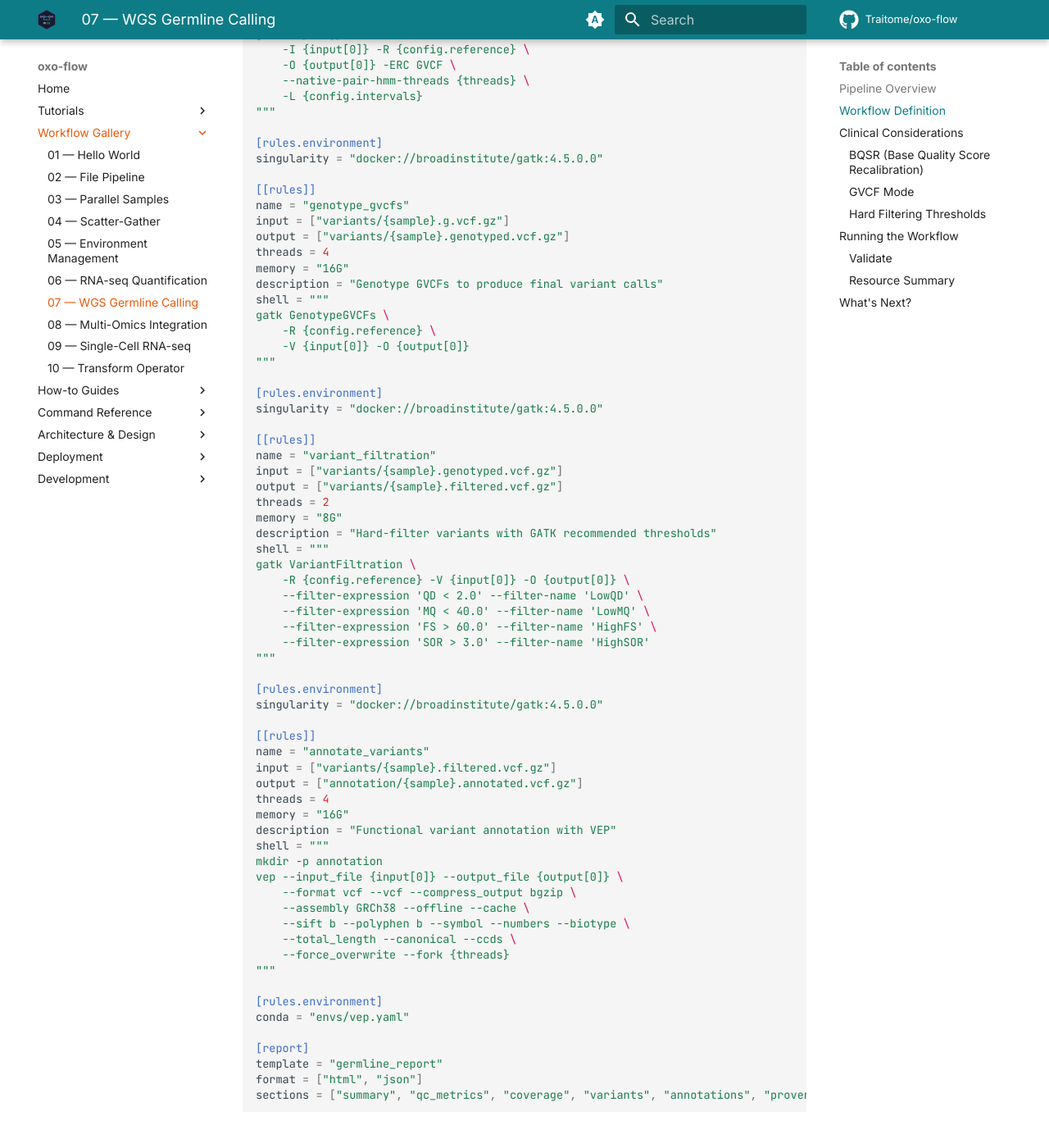
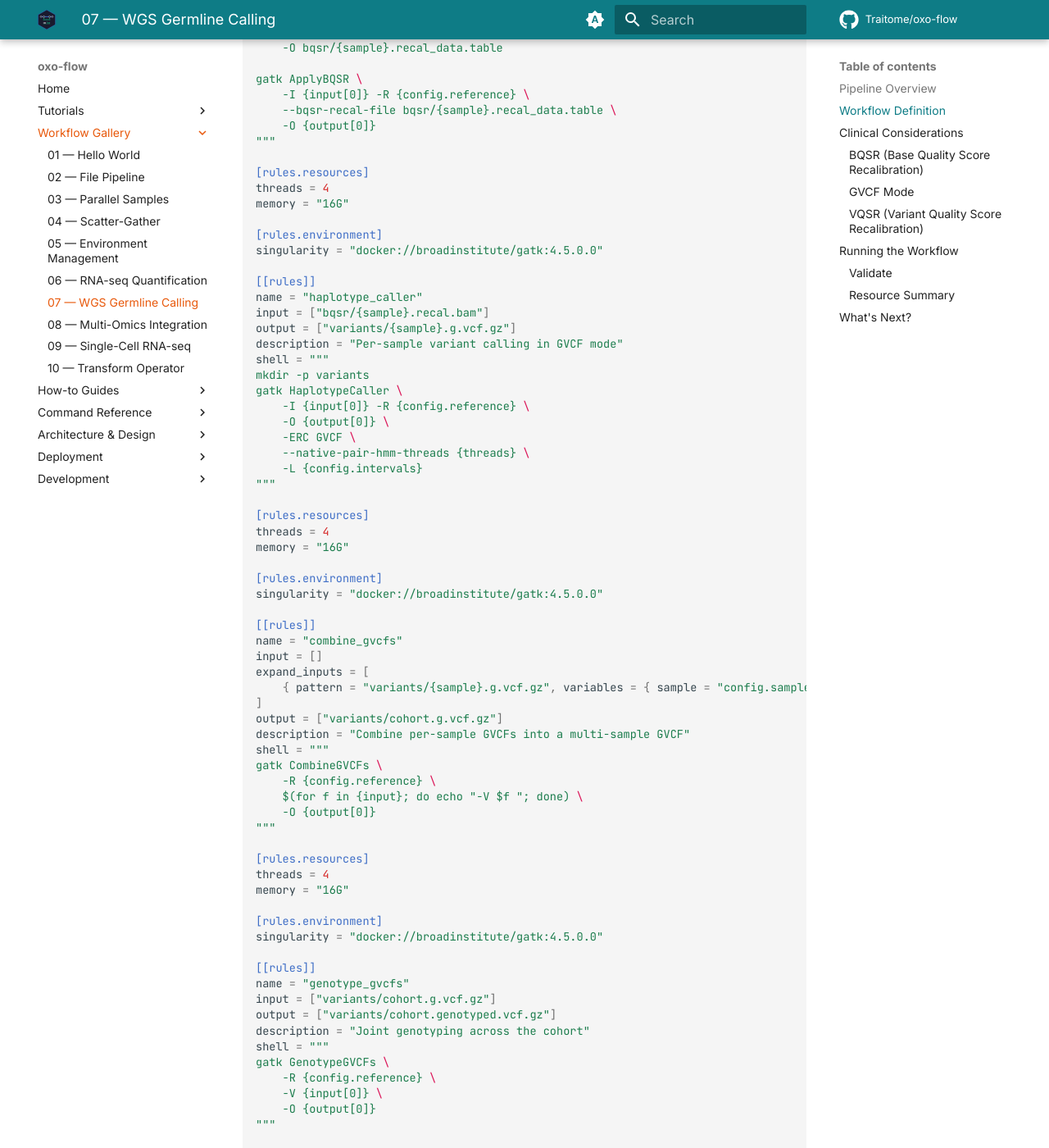
Before and after one commit to Traitome/oxo-flow, an MkDocs documentation site: the page built from docs/guide/src/gallery/wgs-germline.md, in a window 1280 px wide and 1400 px high, scrolled down 4015 px. Shown: the whole window at 82% size. Built offline with MkDocs 1.6.1 and Material for MkDocs 9.7.7, drawn with Linux system fonts in a browser that asks for light colours; comment, search, counter and statistics services are not loaded; some of the changed text lies outside the part shown.

Commit message:
fix: modernize examples and sync gallery docs
CRITICAL fixes:
- 07_wgs_germline: replace inert config.samples string with [[sample_groups]],
  fix combine_gvcfs expand_inputs to use config.samples_list
- 10_transform_operator: use {output} in map commands instead of hardcoded
  chunk paths so combine's {chunks} resolves correctly
- Update workflow-format.md and transform-operator.md docs to match

Deprecated syntax modernization (13 files):
- Move rule-level threads=N/memory='NG' to [rules.resources] sub-table
  (deprecated since v0.4.0, per workflow-format.md)
- 01_hello_world and 02_file_pipeline unchanged (no resource declarations)

Doc-gallery sync (5 pages):
- scatter-gather.md: rewrite to match actual 2-rule GATK scatter file
  (was showing entirely different 4-rule workflow)
- wgs-germline.md: update TOML, step list, mermaid DAG, resource table
  to match actual 10-rule cohort flow
- parallel-samples.md: update TOML to match [[sample_groups]] usage
- rnaseq.md: fix multiqc input/depends_on, add missing DAG edge
- single-cell-rnaseq.md: remove non-existent trajectory_inference step,
  fix samples config format

All 15 examples pass oxo-flow validate.

Co-Authored-By: Claude <noreply@anthropic.com>

````diff
--- a/docs/guide/src/gallery/wgs-germline.md
+++ b/docs/guide/src/gallery/wgs-germline.md
@@ -1,10 +1,11 @@
 # 07 — WGS Germline Variant Calling
 
-A complete whole-genome sequencing (WGS) germline variant calling pipeline following GATK best practices: QC → alignment → deduplication → BQSR → variant calling → filtration → annotation.
+A complete whole-genome sequencing (WGS) germline variant calling pipeline following GATK best practices: QC → alignment → deduplication → BQSR → variant calling → joint genotyping → VQSR → annotation.
 
 !!! info "Concepts Covered"
     - GATK best-practices workflow
-    - Eight-step DAG with strict linear dependencies
+    - Ten-rule cohort DAG with a branching VQSR path
+    - Cohort joint genotyping with CombineGVCFs
     - Mixed environments (conda, docker, singularity)
     - Clinical-grade variant annotation with VEP
     - Report configuration with provenance tracking
@@ -17,9 +18,12 @@ graph TD
     B --> C[mark_duplicates]
     C --> D[base_recalibration]
     D --> E[haplotype_caller]
-    E --> F[genotype_gvcfs]
-    F --> G[variant_filtration]
-    G --> H[annotate_variants]
+    E --> F[combine_gvcfs]
+    F --> G[genotype_gvcfs]
+    G --> H[vqsr_snps]
+    G --> I[apply_vqsr_snps]
+    H --> I
+    I --> J[annotate_variants]
 ```
 
 **Steps:**
@@ -29,9 +33,11 @@ graph TD
 3. **mark_duplicates** — Mark PCR and optical duplicates with GATK MarkDuplicates
 4. **base_recalibration** — Base quality score recalibration (BQSR) using known variant sites
 5. **haplotype_caller** — Per-sample variant calling in GVCF mode
-6. **genotype_gvcfs** — Genotype GVCFs to produce final variant calls
-7. **variant_filtration** — Hard-filter variants using GATK recommended thresholds
-8. **annotate_variants** — Functional annotation with Ensembl VEP
+6. **combine_gvcfs** — Combine the per-sample GVCFs into a cohort GVCF
+7. **genotype_gvcfs** — Joint genotyping across the cohort
+8. **vqsr_snps** — Variant Quality Score Recalibration (VQSR) for SNPs
+9. **apply_vqsr_snps** — Apply the VQSR model to filter the cohort's SNPs
+10. **annotate_variants** — Functional annotation with Ensembl VEP
 
 ## Workflow Definition
 
@@ -49,7 +55,10 @@ reference = "/data/references/GRCh38/genome.fa"
 known_sites = "/data/references/GRCh38/dbsnp_146.hg38.vcf.gz"
 known_indels = "/data/references/GRCh38/Mills_and_1000G.indels.hg38.vcf.gz"
 intervals = "/data/references/GRCh38/wgs_calling_regions.hg38.interval_list"
-samples = "samples.csv"
+
+[[sample_groups]]
+name = "cohort"
+samples = ["NA12878", "NA12879", "NA12880"]
 
 [defaults]
 threads = 4
@@ -74,6 +77,10 @@ fastp -i {input[0]} -I {input[1]} \
       --qualified_quality_phred 20 --length_required 50
 """
 
+[rules.resources]
+threads = 8
+memory = "16G"
+
 [rules.environment]
 conda = "envs/fastp.yaml"
 
@@ -81,17 +88,18 @@ conda = "envs/fastp.yaml"
 name = "bwa_mem2_align"
 input = ["trimmed/{sample}_R1.fastq.gz", "trimmed/{sample}_R2.fastq.gz"]
 output = ["aligned/{sample}.sorted.bam"]
-threads = 16
-memory = "32G"
 description = "Paired-end alignment with BWA-MEM2 and coordinate sorting"
 shell = """
 mkdir -p aligned
-bwa-mem2 mem -t {threads} \
-    -R '@RG\\tID:{sample}\\tSM:{sample}\\tPL:ILLUMINA' \
+bwa-mem2 mem -t {threads} -R '@RG\\tID:{sample}\\tSM:{sample}\\tPL:ILLUMINA' \
     {config.reference} {input[0]} {input[1]} \
     | samtools sort -@ 4 -m 2G -o {output[0]}
 samtools index {output[0]}
 """
+
+[rules.resources]
+threads = 16
+memory = "32G"
 
 [rules.environment]
 docker = "biocontainers/bwa-mem2:2.2.1"
@@ -105,15 +113,19 @@ docker = "biocontainers/bwa-mem2:2.2.1"
 name = "mark_duplicates"
 input = ["aligned/{sample}.sorted.bam"]
 output = ["dedup/{sample}.dedup.bam", "dedup/{sample}.dedup.metrics.txt"]
-threads = 4
-memory = "16G"
 description = "Mark PCR and optical duplicates"
 shell = """
 mkdir -p dedup
 gatk MarkDuplicates \
-    -I {input[0]} -O {output[0]} -M {output[1]} \
+    -I {input[0]} \
+    -O {output[0]} \
+    -M {output[1]} \
     --CREATE_INDEX true
 """
+
+[rules.resources]
+threads = 4
+memory = "16G"
 
 [rules.environment]
 singularity = "docker://broadinstitute/gatk:4.5.0.0"
@@ -132,11 +142,16 @@ gatk BaseRecalibrator \
     --known-sites {config.known_sites} \
     --known-sites {config.known_indels} \
     -O bqsr/{sample}.recal_data.table
+
 gatk ApplyBQSR \
     -I {input[0]} -R {config.reference} \
     --bqsr-recal-file bqsr/{sample}.recal_data.table \
     -O {output[0]}
 """
+
+[rules.resources]
+threads = 4
+memory = "16G"
 
 [rules.environment]
 singularity = "docker://broadinstitute/gatk:4.5.0.0"
@@ -145,72 +160,137 @@ singularity = "docker://broadinstitute/gatk:4.5.0.0"
 name = "haplotype_caller"
 input = ["bqsr/{sample}.recal.bam"]
 output = ["variants/{sample}.g.vcf.gz"]
-threads = 4
-memory = "16G"
 description = "Per-sample variant calling in GVCF mode"
 shell = """
 mkdir -p variants
 gatk HaplotypeCaller \
     -I {input[0]} -R {config.reference} \
-    -O {output[0]} -ERC GVCF \
+    -O {output[0]} \
+    -ERC GVCF \
     --native-pair-hmm-threads {threads} \
     -L {config.intervals}
 """
+
+[rules.resources]
+threads = 4
+memory = "16G"
+
+[rules.environment]
+singularity = "docker://broadinstitute/gatk:4.5.0.0"
+
+[[rules]]
+name = "combine_gvcfs"
+input = []
+expand_inputs = [
+    { pattern = "variants/{sample}.g.vcf.gz", variables = { sample = "config.samples_list" } }
+]
+output = ["variants/cohort.g.vcf.gz"]
+description = "Combine per-sample GVCFs into a multi-sample GVCF"
+shell = """
+gatk CombineGVCFs \
+    -R {config.reference} \
+    $(for f in {input}; do echo "-V $f "; done) \
+    -O {output[0]}
+"""
+
+[rules.resources]
+threads = 4
+memory = "16G"
 
 [rules.environment]
 singularity = "docker://broadinstitute/gatk:4.5.0.0"
 
 [[rules]]
 name = "genotype_gvcfs"
-input = ["variants/{sample}.g.vcf.gz"]
-output = ["variants/{sample}.genotyped.vcf.gz"]
-threads = 4
-memory = "16G"
-description = "Genotype GVCFs to produce final variant calls"
+input = ["variants/cohort.g.vcf.gz"]
+output = ["variants/cohort.genotyped.vcf.gz"]
+description = "Joint genotyping across the cohort"
 shell = """
 gatk GenotypeGVCFs \
     -R {config.reference} \
-    -V {input[0]} -O {output[0]}
+    -V {input[0]} \
+    -O {output[0]}
 """
+
+[rules.resources]
+threads = 4
+memory = "16G"
 
 [rules.environment]
 singularity = "docker://broadinstitute/gatk:4.5.0.0"
 
 [[rules]]
-name = "variant_filtration"
-input = ["variants/{sample}.genotyped.vcf.gz"]
-output = ["variants/{sample}.filtered.vcf.gz"]
-threads = 2
+name = "vqsr_snps"
+input = ["variants/cohort.genotyped.vcf.gz"]
+output = [
+    "variants/cohort.snps.recal",
+    "variants/cohort.snps.tranches"
+]
+description = "Variant Quality Score Recalibration (VQSR) for SNPs"
+shell = """
+gatk VariantRecalibrator \
+    -R {config.reference} \
+    -V {input[0]} \
+    -resource:hapmap,known=false,training=true,truth=true,prior=15.0 {config.known_sites} \
+    -an QD -an MQ -an MQRankSum -an ReadPosRankSum -an FS -an SOR \
+    -mode SNP \
+    -O {output[0]} \
+    --tranches-file {output[1]}
+"""
+
+[rules.resources]
+threads = 4
+memory = "16G"
+
+[rules.environment]
+singularity = "docker://broadinstitute/gatk:4.5.0.0"
+
+[[rules]]
+name = "apply_vqsr_snps"
+input = [
+    "variants/cohort.genotyped.vcf.gz",
+    "variants/cohort.snps.recal",
+    "variants/cohort.snps.tranches"
+]
+output = ["variants/cohort.filtered.vcf.gz"]
+description = "Apply VQSR model to filter SNPs"
+shell = """
+gatk ApplyVQSR \
+    -R {config.reference} \
+    -V {input[0]} \
+    -O {output[0]} \
+    --truth-sensitivity-filter-level 99.0 \
+    --tranches-file {input[2]} \
+    --recal-file {input[1]} \
+    -mode SNP
+"""
+
+[rules.resources]
+threads = 4
 memory = "8G"
-description = "Hard-filter variants with GATK recommended thresholds"
-shell = """
-gatk VariantFiltration \
-    -R {config.reference} -V {input[0]} -O {output[0]} \
-    --filter-expression 'QD < 2.0' --filter-name 'LowQD' \
-    --filter-expression 'MQ < 40.0' --filter-name 'LowMQ' \
-    --filter-expression 'FS > 60.0' --filter-name 'HighFS' \
-    --filter-expression 'SOR > 3.0' --filter-name 'HighSOR'
-"""
 
 [rules.environment]
 singularity = "docker://broadinstitute/gatk:4.5.0.0"
 
 [[rules]]
 name = "annotate_variants"
-input = ["variants/{sample}.filtered.vcf.gz"]
-output = ["annotation/{sample}.annotated.vcf.gz"]
-threads = 4
-memory = "16G"
+input = ["variants/cohort.filtered.vcf.gz"]
+output = ["annotation/cohort.annotated.vcf.gz"]
 description = "Functional variant annotation with VEP"
 shell = """
 mkdir -p annotation
-vep --input_file {input[0]} --output_file {output[0]} \
+vep --input_file {input[0]} \
+    --output_file {output[0]} \
     --format vcf --vcf --compress_output bgzip \
     --assembly GRCh38 --offline --cache \
     --sift b --polyphen b --symbol --numbers --biotype \
     --total_length --canonical --ccds \
     --force_overwrite --fork {threads}
 """
+
+[rules.resources]
+threads = 4
+memory = "16G"
 
 [rules.environment]
 conda = "envs/vep.yaml"
@@ -231,18 +311,16 @@ BQSR corrects systematic errors in base quality scores assigned by the sequencer
 
 HaplotypeCaller runs in GVCF mode (`-ERC GVCF`) to produce genomic VCFs that contain information about both variant and reference-confident sites. This enables downstream joint genotyping across cohorts without re-running variant calling.
 
-### Hard Filtering Thresholds
+The `combine_gvcfs` rule merges the per-sample GVCFs into a single cohort GVCF (`variants/cohort.g.vcf.gz`), and `genotype_gvcfs` performs joint genotyping across the cohort in one run.
 
-The variant filtration step applies GATK-recommended hard filters:
+### VQSR (Variant Quality Score Recalibration)
 
-| Filter | Threshold | Meaning |
-|--------|-----------|---------|
-| QD | < 2.0 | Variant quality normalized by depth |
-| MQ | < 40.0 | Root mean square mapping quality |
-| FS | > 60.0 | Fisher strand bias |
-| SOR | > 3.0 | Symmetric odds ratio strand bias |
+Instead of fixed hard filters, the pipeline applies VQSR for clinical-grade variant calling:
 
-For production use, consider VQSR (Variant Quality Score Recalibration) instead of hard filters when sufficient training data is available.
+1. **vqsr_snps** — GATK VariantRecalibrator builds a recalibration model from annotation features (QD, MQ, MQRankSum, ReadPosRankSum, FS, SOR), using dbSNP as a training/truth resource.
+2. **apply_vqsr_snps** — GATK ApplyVQSR applies the model at `--truth-sensitivity-filter-level 99.0`, retaining high sensitivity while filtering false positives.
+
+VQSR adaptively models the variant quality profile rather than applying fixed thresholds, which generally preserves more true variants than hard filtering.
 
 ## Running the Workflow
 
@@ -265,7 +343,7 @@ $ oxo-flow validate examples/gallery/07_wgs_germline.oxoflow
 | combine_gvcfs | 4 | 16G | singularity |
 | genotype_gvcfs | 4 | 16G | singularity |
 | vqsr_snps | 4 | 16G | singularity |
-| apply_vqsr_snps | 2 | 8G | singularity |
+| apply_vqsr_snps | 4 | 8G | singularity |
 | annotate_variants | 4 | 16G | conda |
 
 ## What's Next?
````
Also changed, not shown: other parts of docs/guide/src/gallery/wgs-germline.md (+1 -9 lines), docs/guide/src/gallery/parallel-samples.md (+20 -13 lines), docs/guide/src/gallery/rnaseq.md (+23 -15 lines), docs/guide/src/gallery/scatter-gather.md (+40 -65 lines), docs/guide/src/gallery/single-cell-rnaseq.md (+18 -16 lines), 12 other files.
